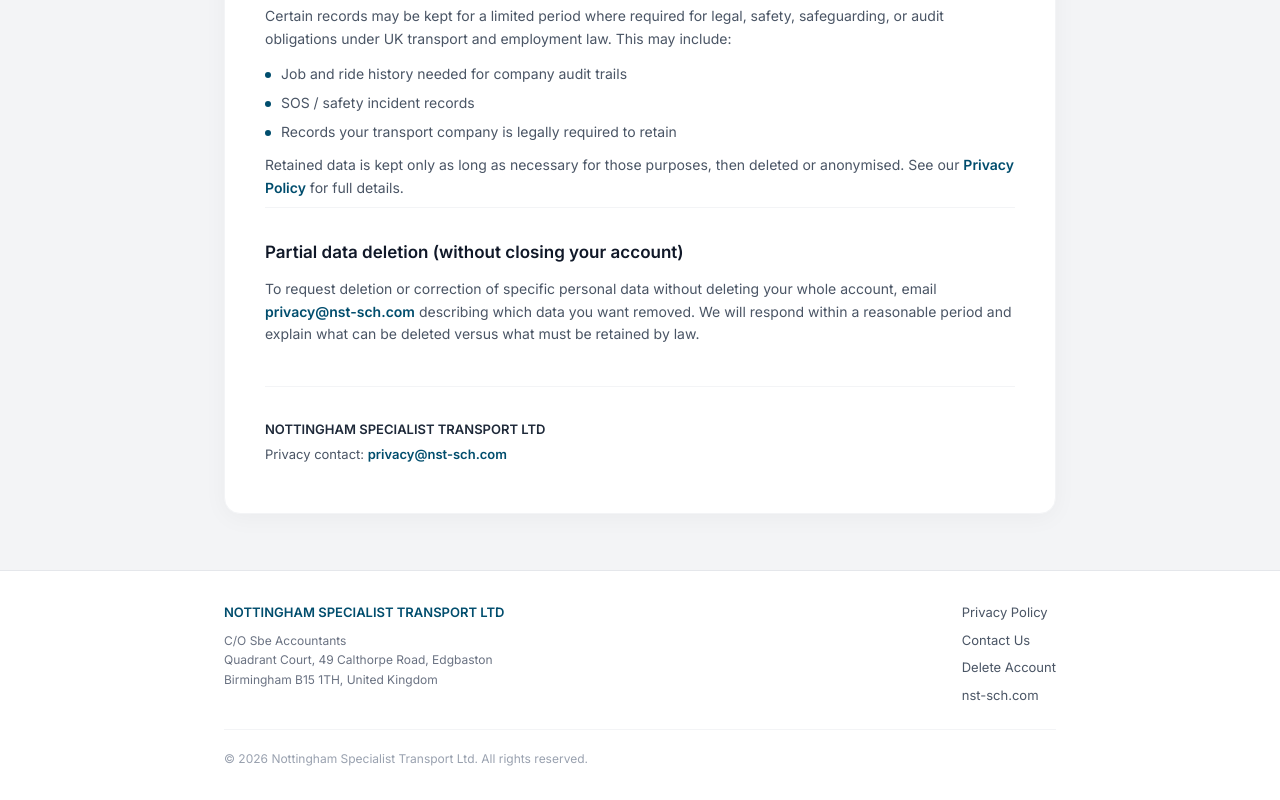
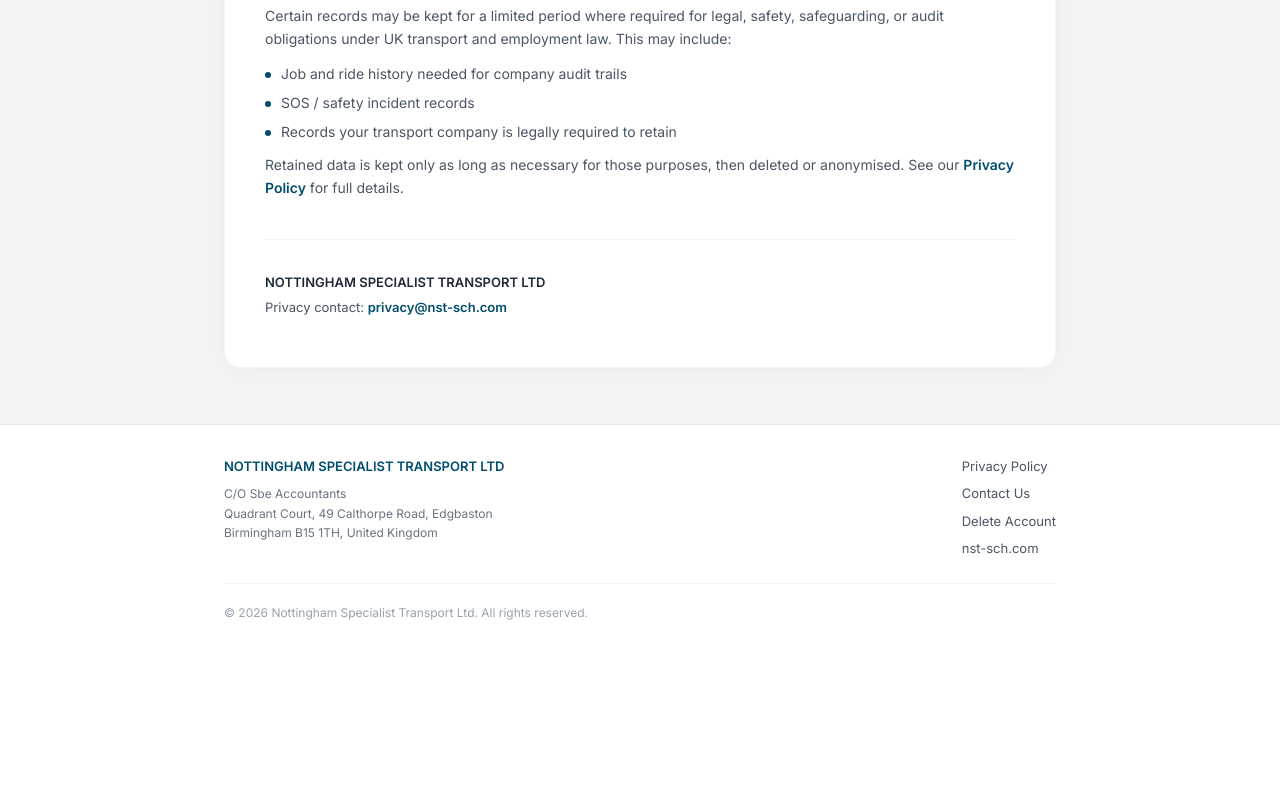
Before and after one commit to PZ-Sufiyan/RideRoster, a React (Vite) app in the folder Web/: page /account-deletion in a window 1280 px wide. Shown: the part 941-1741 px from the top of the page. After the commit the page ends 1595 px from the top, so only its background shows below. Built offline with nearby package versions, Linux system fonts and the light colour scheme.

Commit message:
updated the account delete

```diff
--- a/Web/src/pages/AccountDeletion.jsx
+++ b/Web/src/pages/AccountDeletion.jsx
@@ -129,24 +129,6 @@
                     </p>
                 </section>
 
-                <section className="pt-8 mt-2 border-t border-gray-100">
-                    <h2 className="text-[17px] font-semibold text-gray-900">
-                        Partial data deletion (without closing your account)
-                    </h2>
-                    <p className="mt-3 text-[14px] text-gray-600 leading-relaxed">
-                        To request deletion or correction of specific personal data without deleting
-                        your whole account, email{' '}
-                        <a
-                            href="mailto:privacy@nst-sch.com?subject=Data%20Deletion%20Request%20-%20NST%20%2F%20NST%20SCH"
-                            className="font-semibold text-[#004D6D] hover:underline"
-                        >
-                            privacy@nst-sch.com
-                        </a>{' '}
-                        describing which data you want removed. We will respond within a reasonable
-                        period and explain what can be deleted versus what must be retained by law.
-                    </p>
-                </section>
-
                 <aside className="mt-10 pt-8 border-t border-gray-100 text-[13px] text-gray-600 leading-relaxed">
                     <p className="font-semibold text-gray-800">
                         NOTTINGHAM SPECIALIST TRANSPORT LTD
```
